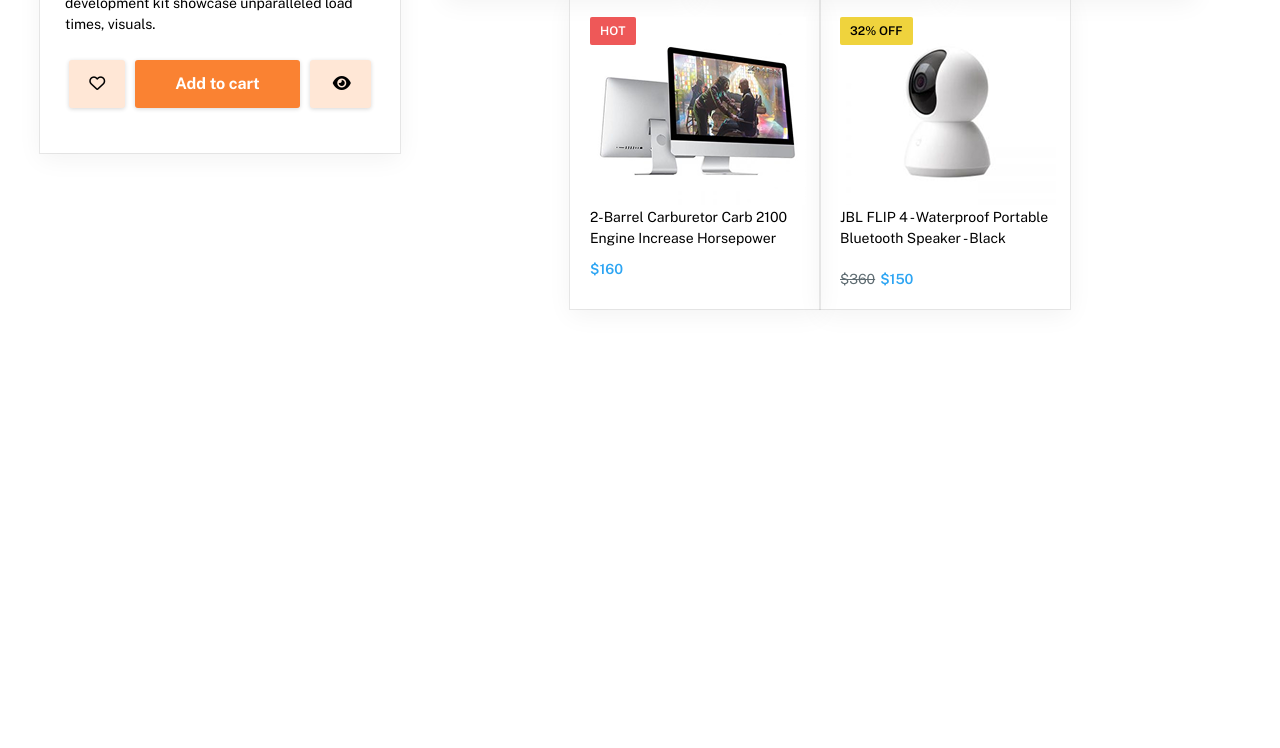
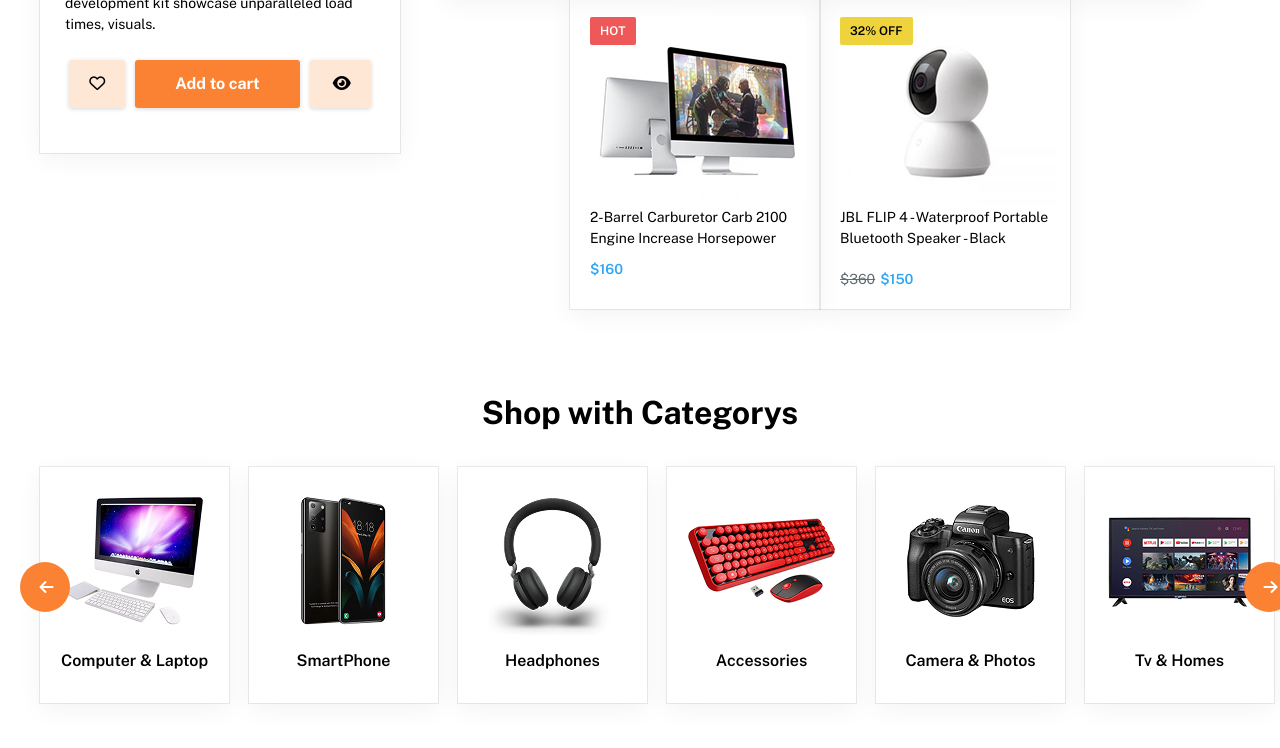
Before and after one commit to bijaybudha-1/CLICON, a plain HTML site: page index.html in a window 1280 px wide. Shown: the part 1725-2473 px from the top of the page. Before the commit the page ends 2089 px from the top, so only its background shows below. Drawn offline with nearby package versions, Linux system fonts and the light colour scheme.

Commit message:
Adding Category Shop Section

```diff
--- a/index.html
+++ b/index.html
@@ -522,6 +522,81 @@
       </div>
     </section>
 
+    <!-- Shop Categorys Section -->
+    <section class="categorys">
+        <div class="categorys-container container">
+            <div class="categorys-contents">
+                <div class="categorys-heading">
+                    <h2 class="sub-heading">Shop with Categorys </h2>
+                </div>
+                <div class="categorys-card-content">
+                    <div class="categorys-cards">
+                        <div class="categorys-cards-images">
+                            <figure>
+                                <img src="./Images/category laptop and computers.png" alt="category laptop and computers">
+                            </figure>
+                        </div>
+                        <div class="category-card-title">
+                            <p class="sub-text">computer & laptop</p>
+                        </div>
+                        <p class="left-arrow-icon"><i class="fa-solid fa-arrow-left"></i></p>
+                    </div>
+                    <div class="categorys-cards">
+                        <div class="categorys-cards-images">
+                            <figure>
+                                <img src="./Images/category smartphones.png" alt="category laptop and computers">
+                            </figure>
+                        </div>
+                        <div class="category-card-title">
+                            <p class="sub-text">smartPhone</p>
+                        </div>
+                    </div>
+                    <div class="categorys-cards">
+                        <div class="categorys-cards-images">
+                            <figure>
+                                <img src="./Images/category headphones.png" alt="category laptop and computers">
+                            </figure>
+                        </div>
+                        <div class="category-card-title">
+                            <p class="sub-text">headphones</p>
+                        </div>
+                    </div>
+                    <div class="categorys-cards">
+                        <div class="categorys-cards-images">
+                            <figure>
+                                <img src="./Images/category accessories.png" alt="category laptop and computers">
+                            </figure>
+                        </div>
+                        <div class="category-card-title">
+                            <p class="sub-text">Accessories</p>
+                        </div>
+                    </div>
+                    <div class="categorys-cards">
+                        <div class="categorys-cards-images">
+                            <figure>
+                                <img src="./Images/category camera and photos.png" alt="category laptop and computers">
+                            </figure>
+                        </div>
+                        <div class="category-card-title">
+                            <p class="sub-text">camera & photos</p>
+                        </div>
+                    </div>
+                    <div class="categorys-cards">
+                        <div class="categorys-cards-images">
+                            <figure>
+                                <img src="./Images/category tv and homes.png" alt="category laptop and computers">
+                            </figure>
+                        </div>
+                        <div class="category-card-title">
+                            <p class="sub-text">tv & homes</p>
+                        </div>
+                        <p class="right-arrow-icon"><i class="fa-solid fa-arrow-right"></i></p>
+                    </div>
+                </div>
+            </div>
+        </div>
+    </section>
+
     <script>
       // Set the countdown duration: 12 days, 12 hours, 59 minutes, 0 seconds
       const countdownDuration =
--- a/style.css
+++ b/style.css
@@ -796,3 +796,64 @@
     font-weight: 600;
     color: var(--tertiary-text-color);
 }
+
+/* Shop Categorys Section */
+
+.categorys-heading {
+    text-align: center;
+    margin-top: 1rem;
+}
+
+.categorys-card-content {
+    width: 100%;
+    display: flex;
+    align-items: center;
+    margin: 3rem 0;
+    gap: 2rem;
+}
+
+.categorys-cards {
+    box-shadow: rgba(0, 0, 0, 0.05) 0px 6px 24px 0px, rgba(0, 0, 0, 0.08) 0px 0px 0px 1px;
+    padding: 2rem;
+    width: 23rem;
+    height: auto;
+    position: relative;
+    left: 0;
+    top: 0;
+}
+
+.category-card-title {
+    text-align: center;
+    text-transform: capitalize;
+    margin: 1rem 0;
+}
+
+.left-arrow-icon {
+    display: flex;
+    align-items: center;
+    justify-content: center;
+    position: absolute;
+    left: -2rem;
+    top: 40%;
+    height: 2.5rem;
+    width: 2.5rem;
+    background-color: var(--secondary-btn-bg-color);
+    padding: 2.5rem;
+    border-radius: 50%;
+    color: white;
+}
+
+.right-arrow-icon {
+    display: flex;
+    align-items: center;
+    justify-content: center;
+    position: absolute;
+    right: -2rem;
+    top: 40%;
+    height: 2.5rem;
+    width: 2.5rem;
+    background-color: var(--secondary-btn-bg-color);
+    padding: 2.5rem;
+    border-radius: 50%;
+    color: white;
+}
```
Also changed, not shown: Images/category accessories.png (added), Images/category camera and photos.png (added), Images/category headphones.png (added), Images/category laptop and computers.png (added), Images/category smartphones.png (added), Images/category tv and homes.png (added).
